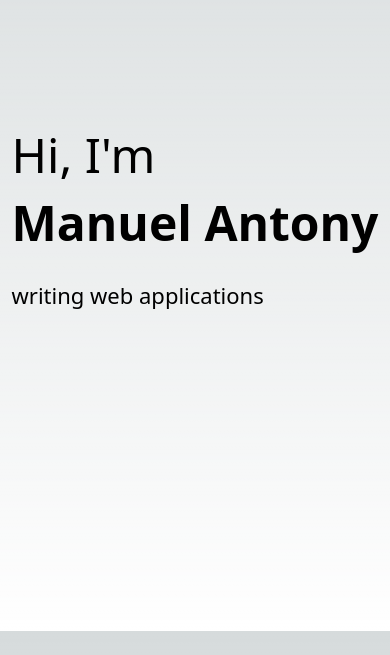
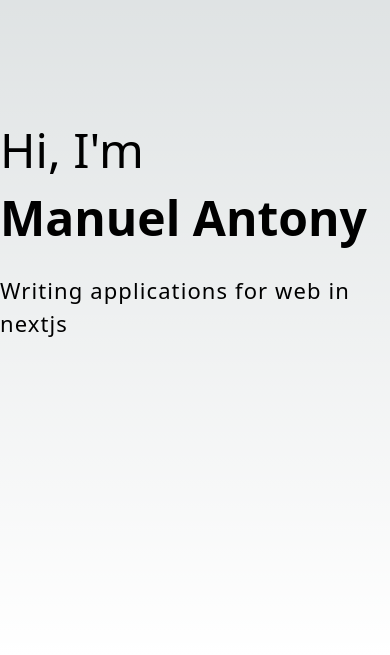
Before and after one commit to manuelxantony/manuelxantony-blog, a Next.js app: page / in a window 390 px wide. Shown: the part 189-844 px from the top of the page. Built offline with nearby package versions, Linux system fonts and the light colour scheme.

Commit message:
renamed about to home

```diff
--- a/app/page.tsx
+++ b/app/page.tsx
@@ -1,10 +1,10 @@
-import About from '@/components/about/about';
+import Home from '@/components/home/home';
 
-export default function Home() {
+export default function Page() {
   return (
     <main>
       <div>
-        <About />
+        <Home />
       </div>
     </main>
   );
--- a/components/about/about.tsx
+++ b/components/home/home.tsx
@@ -1,17 +1,20 @@
 import AnimatedText from '../animated/animatedText';
 
-export default function About() {
+export default function Home() {
   return (
     <section className="container mx-auto ">
-      <div className="h-[820px] flex justify-center items-center">
+      <div className="h-screen flex justify-center items-center">
         <div className="flex flex-col gap-8">
-          <div className="flex flex-col md:flex-row  gap-5">
+          <div className="flex flex-col md:flex-row gap-5 relative">
             <h1 className="font-thin">{`Hi, I'm `}</h1>
             <h1 className="font-bold">
+              {/* Manuel Antony */}
               <AnimatedText text="Manuel Antony" />
             </h1>
           </div>
-          <h3 className="text-left max-w-xl">writing web applications</h3>
+          <p className="text-left text-[22px] tracking-wider font-thin">
+            Writing applications for web in nextjs
+          </p>
         </div>
       </div>
     </section>
```
